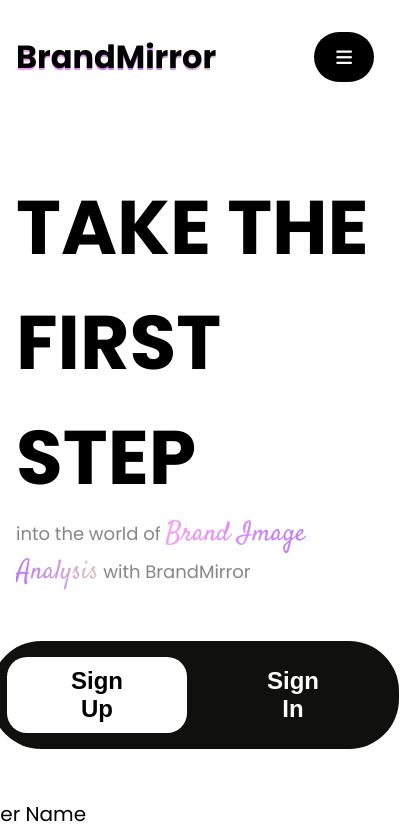
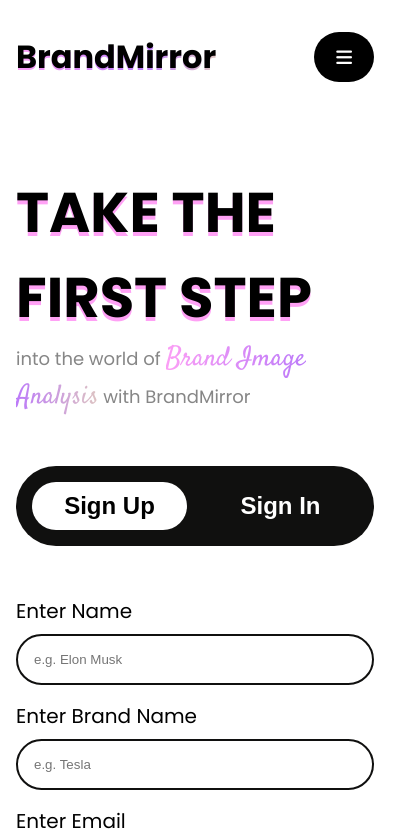
Before and after one commit to HemantDutta/BrandMirror, a React (Create React App) app in the folder client/: page /join in a window 390 px wide. Shown: the top 835 px of the page, 420 px wide, since content can reach past the window. Built offline with nearby package versions, Linux system fonts and the light colour scheme.

Commit message:
Create Join Page | Make it responsive

```diff
--- a/client/public/BMStyles.css
+++ b/client/public/BMStyles.css
@@ -537,6 +537,7 @@
     font-size: 76px;
     text-transform: uppercase;
     font-weight: bold;
+    text-shadow: 0 4px var(--cs-1);
 }
 
 .join .join-container .header span.tag {
@@ -558,13 +559,18 @@
     background-color: var(--bg-black);
     padding: 16px;
     border-radius: 50px;
+    width: 450px;
+}
+
+.join .join-container .form-container .form-switcher > * {
+    flex: 1;
 }
 
 .join .join-container .form-container .form-switcher button {
     border: none;
     font-size: 24px;
-    padding: 10px 64px;
-    border-radius: 20px;
+    padding: 10px 0;
+    border-radius: 50px;
     cursor: pointer;
     transition: all 0.2s ease;
     background-color: transparent;
@@ -630,4 +636,17 @@
     opacity: 1;
 }
 
+@media screen and (max-width: 500px) {
+    .join .join-container .header span.head {
+        font-size: 56px;
+    }
+
+    .join .join-container .form-container .sign-up-form {
+        width: 100%;
+    }
+
+    .join .join-container .form-container .form-switcher {
+        width: 100%;
+    }
+}
 /*==========Join End==========*/
--- a/client/src/pages/Join.js
+++ b/client/src/pages/Join.js
@@ -52,11 +52,11 @@
                         <div className="form-switcher">
                             <button type="button" className="active" id="signUp" onClick={() => {
                                 formSwitcher("up")
-                            }}>Sign Up
+                            }}>Sign&nbsp;Up
                             </button>
                             <button type="button" id="signIn" onClick={() => {
                                 formSwitcher("in")
-                            }}>Sign In
+                            }}>Sign&nbsp;In
                             </button>
                         </div>
                         <form className="sign-up-form active" id="upForm">
```
